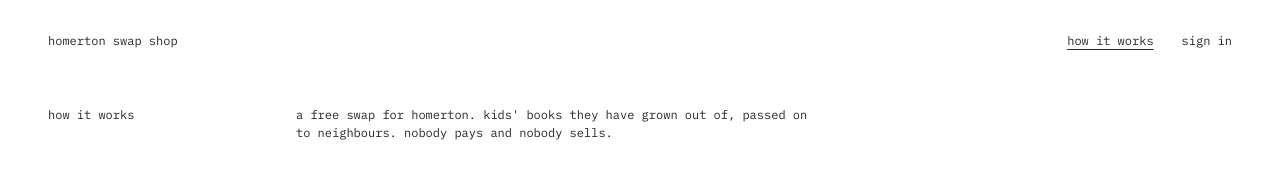
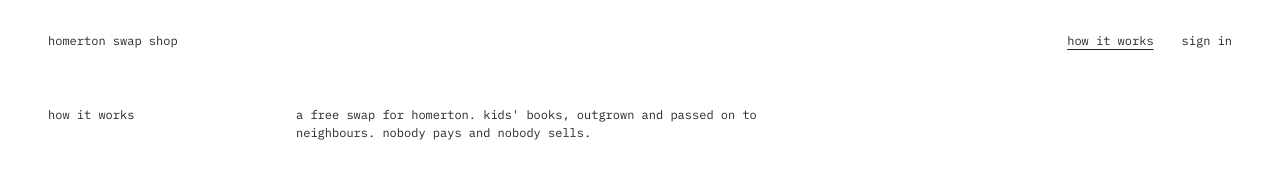
Before and after one commit to robboyett/homerton-swap-shop, a Nuxt app: page /how-it-works in a window 1280 px wide. Shown: the top 196 px of the page. Built offline with nearby package versions, Linux system fonts and the light colour scheme.

Commit message:
Tighten the intro line
Co-Authored-By: Claude Fable 5.1 <noreply@anthropic.com>

```diff
--- a/app/pages/how-it-works.vue
+++ b/app/pages/how-it-works.vue
@@ -31,7 +31,7 @@ const good = [
       <div class="explain">
         <h1 class="explain__head">how it works</h1>
         <p class="explain__body">
-          a free swap for homerton. kids' books they have grown out of, passed on to neighbours.
+          a free swap for homerton. kids' books, outgrown and passed on to neighbours.
           nobody pays and nobody sells.
         </p>
       </div>
```
